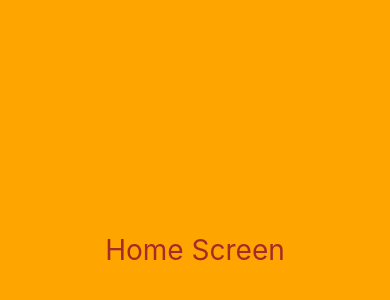
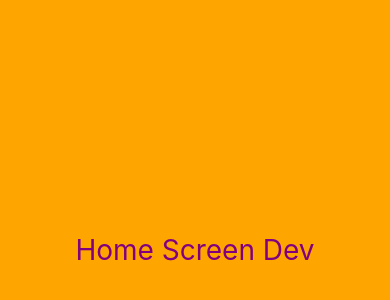
Before and after one commit to msulemanb/MovieZone, a React Native app: screen / in a window 390 px wide. Shown: the part 172-472 px from the top of the page. Built offline with nearby package versions, Linux system fonts and the light colour scheme.

Commit message:
app.tsx: text changes

```diff
--- a/App.tsx
+++ b/App.tsx
@@ -33,7 +33,7 @@ function AppContent() {
 
   return (
     <View style={styles.container}>
-      <Text style={styles.text}>Home Screen</Text>
+      <Text style={styles.text}>Home Screen Dev</Text>
     </View>
   );
 }
@@ -47,7 +47,7 @@ const styles = StyleSheet.create({
   },
   text: {
     fontSize: 28,
-    color: 'brown',
+    color: 'purple',
   },
 });
 
```
